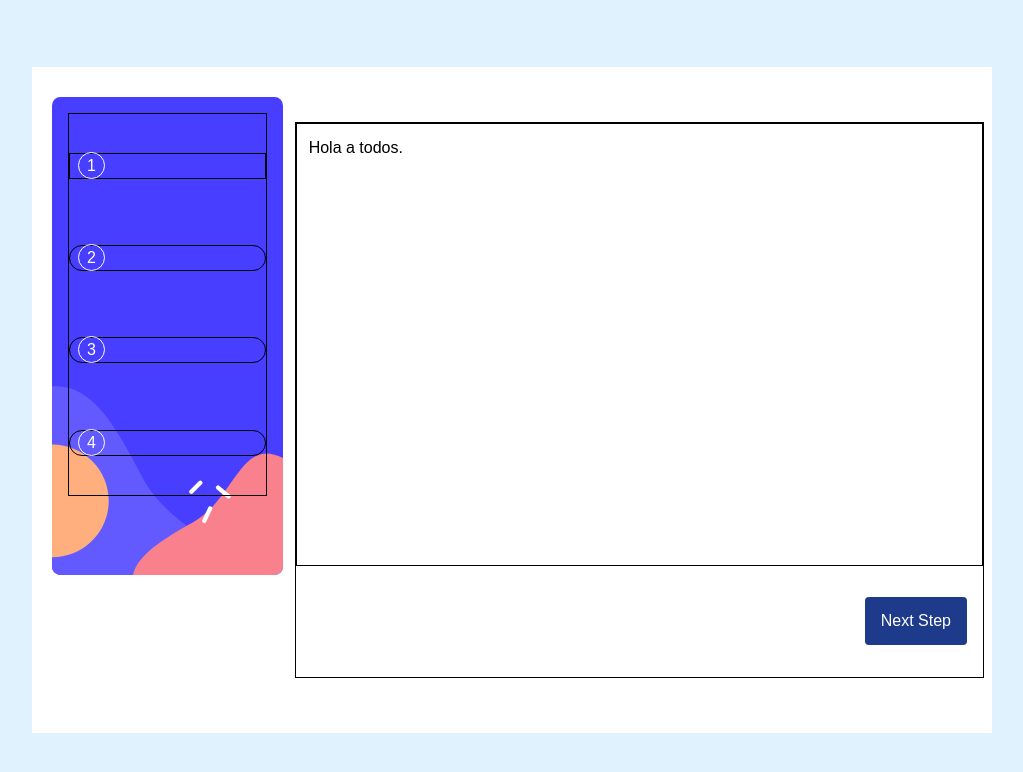
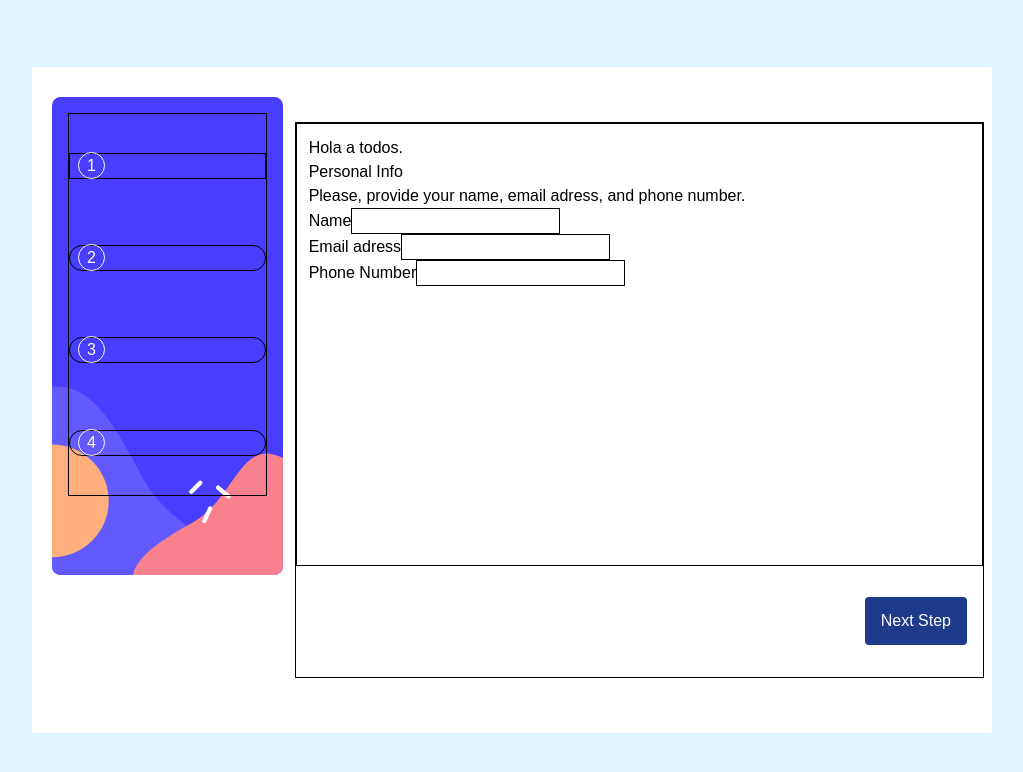
Before and after one commit to CruzFM/multi-step-menu, a React (Create React App) app: page / in a window 1280 px wide. Shown: the top 772 px of the page, without its empty margins (128-1151 px from the left). Built offline with nearby package versions, Linux system fonts and the light colour scheme.

Commit message:
step one modelling started. Formik and Yup installed.

```diff
--- a/package.json
+++ b/package.json
@@ -6,10 +6,12 @@
     "@testing-library/jest-dom": "^5.16.5",
     "@testing-library/react": "^13.4.0",
     "@testing-library/user-event": "^13.5.0",
+    "formik": "^2.2.9",
     "react": "^18.2.0",
     "react-dom": "^18.2.0",
     "react-scripts": "5.0.1",
-    "web-vitals": "^2.1.4"
+    "web-vitals": "^2.1.4",
+    "yup": "^0.32.11"
   },
   "scripts": {
     "start": "react-scripts start",
--- a/src/Components/Home/Home.jsx
+++ b/src/Components/Home/Home.jsx
@@ -1,3 +1,5 @@
+import { StepOne } from "../StepOne/StepOne"
+
 export const Home = ()=>{
     return(
         <main className="flex items-start justify-center h-screen bg-sky-100 relative md:items-center">
@@ -8,7 +10,6 @@ export const Home = ()=>{
                     <ul className="flex gap-1 md:flex-col border border-solid border-black justify-around px-9 py-2 md:px-0 md:p-2 md:h-2/3">
                         <li className="border border-solid border-black px-2">
                             <span className="rounded-full px-2 py-1 border border-solid border-white text-white"> 1 </span>
-
                         </li>
                         <li className="border border-solid border-black rounded-full px-2">
                             <span className="rounded-full px-2 py-1 border border-solid border-white text-white"> 2 </span>
@@ -26,10 +27,12 @@ export const Home = ()=>{
                         <article className=" w-11/12 bg-white  border border-solid border-black  absolute top-28 left-1 h-2/4 p-3 rounded-lg md:static md:w-full md:h-full md:rounded-none">
                             {/* absolute top-24 left-1  */}
                             <p>Hola a todos.</p>
+                            <StepOne />
                         </article>
                     </div>
                     <article className=" bg-white h-1/5 p-4 flex justify-between items-center">
-                        <a href="https://google.com.ar" className="text-white">Something</a>
+                        {/* This component below is just a test, and shouldn't be a white text. just testing displayment. */}
+                        <span className="text-white">Something</span>
                         <button className="py-3 px-4 bg-blue-900 text-white rounded">Next Step</button>
                     </article>
                 </div>
--- /dev/null
+++ b/src/Components/StepOne/StepOne.jsx
@@ -0,0 +1,27 @@
+import { Formik } from 'formik'
+import * as Yup from 'yup'
+
+export const StepOne = ()=>{
+    return(
+        <section>
+            <h2>Personal Info</h2>
+            <p>Please, provide your name, email adress, and phone number.</p>
+            <div>
+                <form>
+                    <div>
+                        <label>Name</label>
+                        <input type="text" name="name" className="border border-solid border-black"/>
+                    </div>
+                    <div>
+                        <label>Email adress</label>
+                        <input type="email" name="email" className="border border-solid border-black"/>
+                    </div>
+                    <div>
+                        <label>Phone Number</label>
+                        <input type="tel" name="phone" className="border border-solid border-black"/>
+                    </div>
+                </form>
+            </div>
+        </section>
+    )
+}
```
Also changed, not shown: src/Components/Form/Form.jsx (deleted), 1 other file (tests, documents, lock files or other folders).
